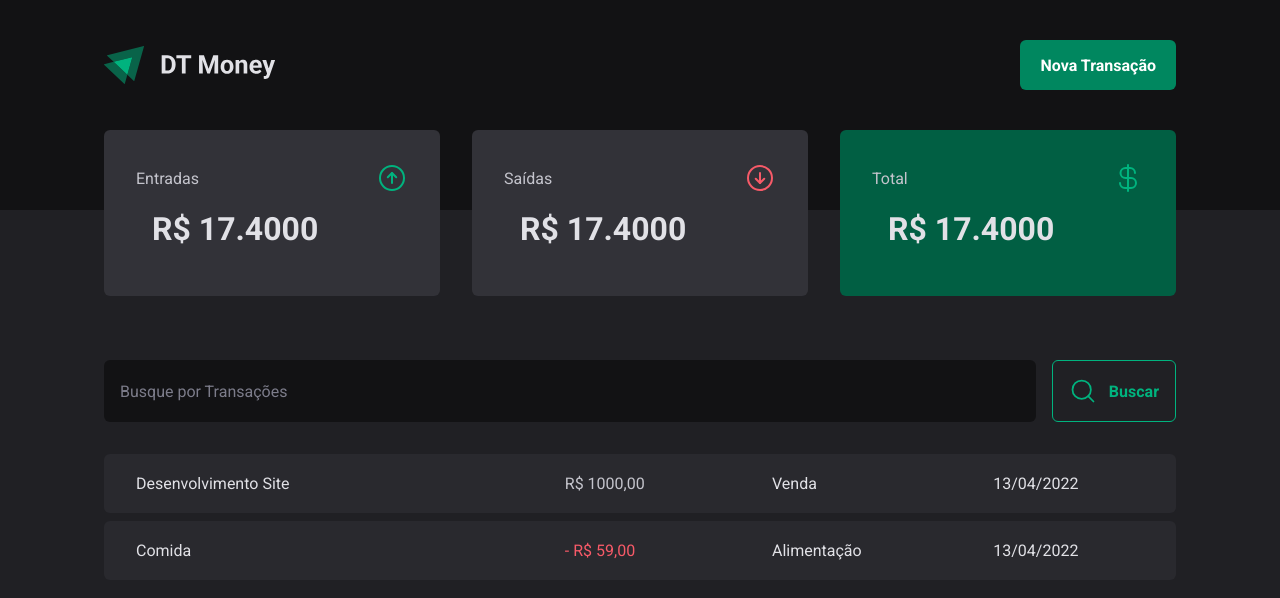
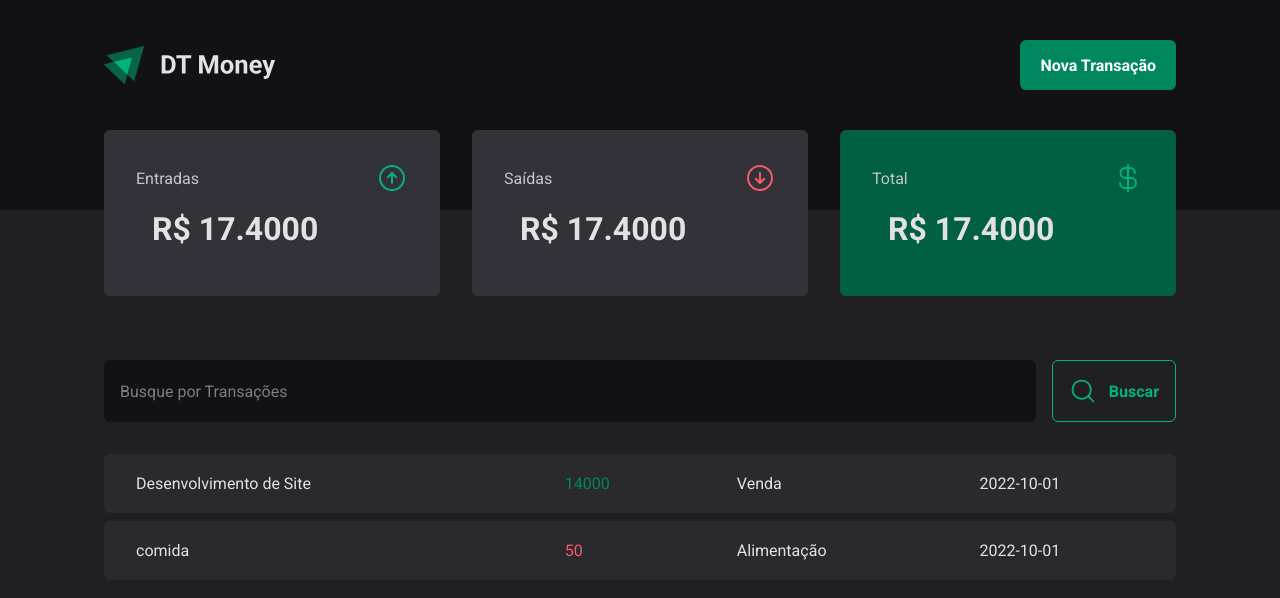
Before and after one commit to gabrielcomputacao/React-API-Performance, a React (Vite) app in the folder project-reactAPI/: page / in a window 1280 px wide. Shown: the top 598 px of the page. Built offline with nearby package versions, Linux system fonts and the light colour scheme; data requests are answered from the project's data file.

Commit message:
feat: creating server.json file to look like an api and calling fetch api

```diff
--- a/project-reactAPI/package.json
+++ b/project-reactAPI/package.json
@@ -5,6 +5,7 @@
   "type": "module",
   "scripts": {
     "dev": "vite",
+    "dev:server": "json-server server.json -w -d 500",
     "build": "tsc && vite build",
     "lint": "eslint . --ext ts,tsx --report-unused-disable-directives --max-warnings 0",
     "preview": "vite preview"
@@ -27,6 +28,7 @@
     "eslint": "^8.45.0",
     "eslint-plugin-react-hooks": "^4.6.0",
     "eslint-plugin-react-refresh": "^0.4.3",
+    "json-server": "^0.17.4",
     "typescript": "^5.0.2",
     "vite": "^4.4.5"
   }
--- /dev/null
+++ b/project-reactAPI/server.json
@@ -0,0 +1,21 @@
+
+{
+    "transactions": [
+        {
+            "id": 1,
+            "description": "Desenvolvimento de Site",
+            "type": "income",
+            "category": "Venda",
+            "price": 14000,
+            "createdAt": "2022-10-01"
+        },
+        {
+            "id": 2,
+            "description": "comida",
+            "type": "outcome",
+            "category": "Alimentação",
+            "price": 50,
+            "createdAt": "2022-10-01"
+        }
+    ]
+}
--- a/project-reactAPI/src/pages/Transactions/index.tsx
+++ b/project-reactAPI/src/pages/Transactions/index.tsx
@@ -1,3 +1,4 @@
+import { useEffect, useState } from "react";
 import { Header } from "../../components/Header";
 import { Summary } from "../../components/Summary";
 import { SearchForm } from "./components/SearchForm";
@@ -8,7 +9,38 @@ import {
   TransactionsTable,
 } from "./styles";
 
+interface Transaction {
+  id: number;
+  description: string;
+  type: "income" | "outcome";
+  price: number;
+  category: string;
+  createdAt: string;
+}
+
 export function Transactions() {
+  const [transactions, setTransactions] = useState<Transaction[]>([]);
+
+  async function loadTransactions() {
+    const response = await fetch("http://localhost:3000/transactions");
+    const responseJson = await response.json();
+
+    setTransactions(responseJson);
+    console.log(responseJson);
+  }
+
+  useEffect(() => {
+    /*
+      No async function
+
+      fetch("http://localhost:3000/transactions")
+      .then((resp) => resp.json())
+      .then((data) => console.log(data));
+      */
+
+    loadTransactions();
+  }, []);
+
   return (
     <div>
       <Header />
@@ -17,22 +49,18 @@ export function Transactions() {
         <SearchForm />
         <TransactionsTable>
           <tbody>
-            <tr>
-              <td width="40%"> Desenvolvimento Site</td>
-              <td>
-                <PriceHighLight variant="income">R$ 1000,00</PriceHighLight>
-              </td>
-              <td>Venda</td>
-              <td>13/04/2022</td>
-            </tr>
-            <tr>
-              <td width="40%"> Comida</td>
-              <td>
-                <PriceHighLight variant="outcome">- R$ 59,00</PriceHighLight>
-              </td>
-              <td>Alimentação</td>
-              <td>13/04/2022</td>
-            </tr>
+            {transactions.map((transactionItem) => (
+              <tr key={transactionItem.id}>
+                <td width="40%"> {transactionItem.description}</td>
+                <td>
+                  <PriceHighLight variant={transactionItem.type}>
+                    {transactionItem.price}
+                  </PriceHighLight>
+                </td>
+                <td>{transactionItem.category}</td>
+                <td>{transactionItem.createdAt}</td>
+              </tr>
+            ))}
           </tbody>
         </TransactionsTable>
       </TransactionsContainer>
--- a/project-reactAPI/src/pages/Transactions/styles.ts
+++ b/project-reactAPI/src/pages/Transactions/styles.ts
@@ -36,6 +36,6 @@ interface PriceHighLightProps {
 export const PriceHighLight = styled.span<PriceHighLightProps>`
   color: ${(props) =>
     props.variant === "income"
-      ? props.theme["gray-300"]
+      ? props.theme["green-500"]
       : props.theme["red-300"]};
 `;
```
Also changed, not shown: 1 other file (tests, documents, lock files or other folders).
